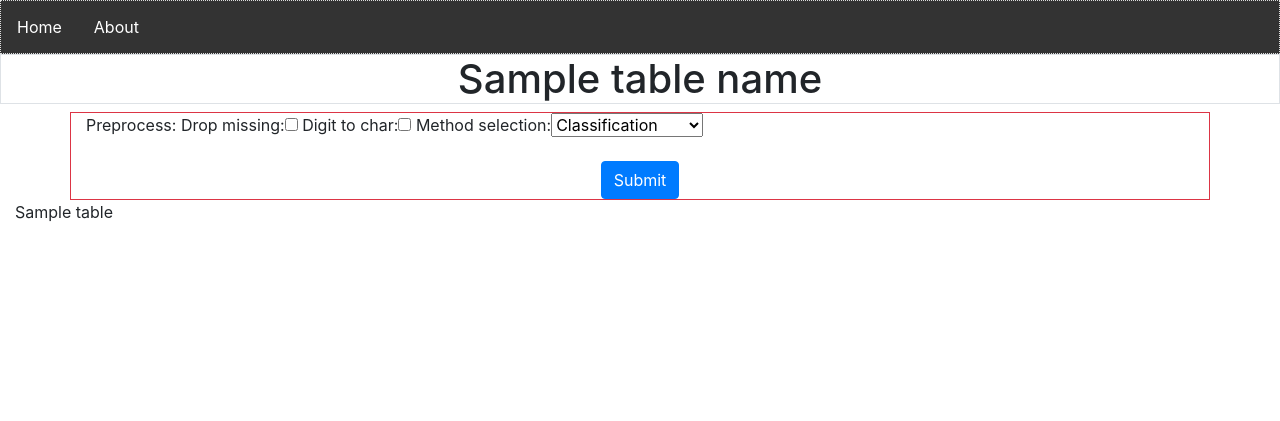
After one commit to 770120041/DataMiningWebsite, a Django app: template polls/templates/polls/preprocess_form.html in a window 1280 px wide. The commit adds this page. Shown: the top 421 px of the page. Run offline with Django 3.2, Linux system fonts and the light colour scheme; the template is opened without the code that fills it: values that come from a table or form of the project are taken from there, most other values are stand-ins (such as "Sample title", 1, 10 or a date in 2020); some libraries are stand-ins or nearby versions.

Commit message:
submit form added!

```diff
--- a/djangoData/settings.py
+++ b/djangoData/settings.py
@@ -38,8 +38,9 @@ INSTALLED_APPS = [
     'django.contrib.messages',
     'django.contrib.staticfiles',
     'polls.apps.PollsConfig',
-    # 'polls.models.DataFrameModel'
+
 ]
+CRISPY_TEMPLATE_PACK = 'bootstrap4'
 
 MIDDLEWARE = [
     'django.middleware.security.SecurityMiddleware',
--- /dev/null
+++ b/new_venv/pyvenv.cfg
@@ -0,0 +1,3 @@
+home = C:\Users\bluerain\AppData\Local\Programs\Python\Python37
+include-system-site-packages = false
+version = 3.7.2
--- a/polls/csv_handler.py
+++ b/polls/csv_handler.py
@@ -7,6 +7,6 @@ def red_negative_color(val):
 
 
 def csv_to_html(path):
-    print("path is :"+path)
+    # print("path is :"+path)
     df = pd.read_csv(path)
     return df.to_html
--- a/polls/forms.py
+++ b/polls/forms.py
@@ -1,4 +1,14 @@
 from django import forms
 
-class select_method(forms.Form):
-    renewal_date = forms.ChoiceField()
+class Preprocess(forms.Form):
+    Classification = 'CF'
+    Clustering = 'CR'
+    AssociationRules = 'AS'
+    CHOICES = ((Classification, "Classification"),
+               (Clustering, 'Clustering'),
+               (AssociationRules, "AssociationRules"))
+
+    drop_missing = forms.BooleanField(required=False)
+    digit_to_char = forms.BooleanField(required=False)
+    method_selection = forms.ChoiceField(choices=CHOICES)
+    # pre = forms.CharField(label="what to do", max_length=100)
--- a/polls/static/polls/css/navbar.css
+++ b/polls/static/polls/css/navbar.css
@@ -32,13 +32,13 @@
   padding: 0;
   overflow: hidden;
   background-color: #f1f1f1;
-  border: 1px solid #555;
+  /*border: 1px solid #555;*/
 }
 
 
 .sub_nav_bar .nav_content {
     text-align: center;
-  border-bottom: 1px solid #555;
+  /*border-bottom: 1px solid #555;*/
 }
 
 .sub_nav_bar .nav_content a {
--- /dev/null
+++ b/polls/templates/polls/preprocess_form.html
@@ -0,0 +1,30 @@
+{% extends 'polls/base.html' %}
+{% block title %} Project {% endblock %}
+{% block content %}
+    <div class="chosen-container-active">
+        <p class="h1 text-center border">{{ tableName }}</p>
+    </div>
+
+    <div class="container border border-danger">
+        <form action="", method="post">
+            {% csrf_token %}
+            <div class="form-group">
+
+                <label for="exampleInputEmail1">Preprocess:</label>
+                {{ form }}
+            </div>
+            <div class="row">
+                <div class="col text-center">
+                    <button type="submit" class="btn btn-primary ">Submit</button>
+                </div>
+            </div>
+        </form>
+    </div>
+
+
+    <div class="container-fluid">
+        {% autoescape off %}
+             {{ table }}
+        {% endautoescape %}
+    </div>
+{% endblock %}
--- a/polls/urls.py
+++ b/polls/urls.py
@@ -1,7 +1,7 @@
 from django.urls import path
 
 from . import views
-from polls.views import TableView
+from polls.views import *
 
 
 # name is used for a particular mapping(a line in urlpatterns)
@@ -22,8 +22,11 @@ urlpatterns = [
 
 # adding table parser here
 urlpatterns += [
-    path(r'table/<slug:slug>', TableView.as_view(), name='table_url_parsing'),
+    path(r'table/<slug:slug>/', TableView.as_view(), name='table_url_parsing'),
 ]
+# urlpatterns += [
+#     path(r'table/<slug:slug>/functions/', FunctionTableView.as_view(), name='function_table_view'),
+# ]
 
 # path('table1/', TableView.as_view(table_name="weka"), name='table1'),
 # path('table2/', TableView.as_view(table_name="chinese_stock"), name='table2'),
```
Also changed, not shown: polls/views.py (+27 -5 lines). Lines whose indentation alone changed are shown as unchanged.
